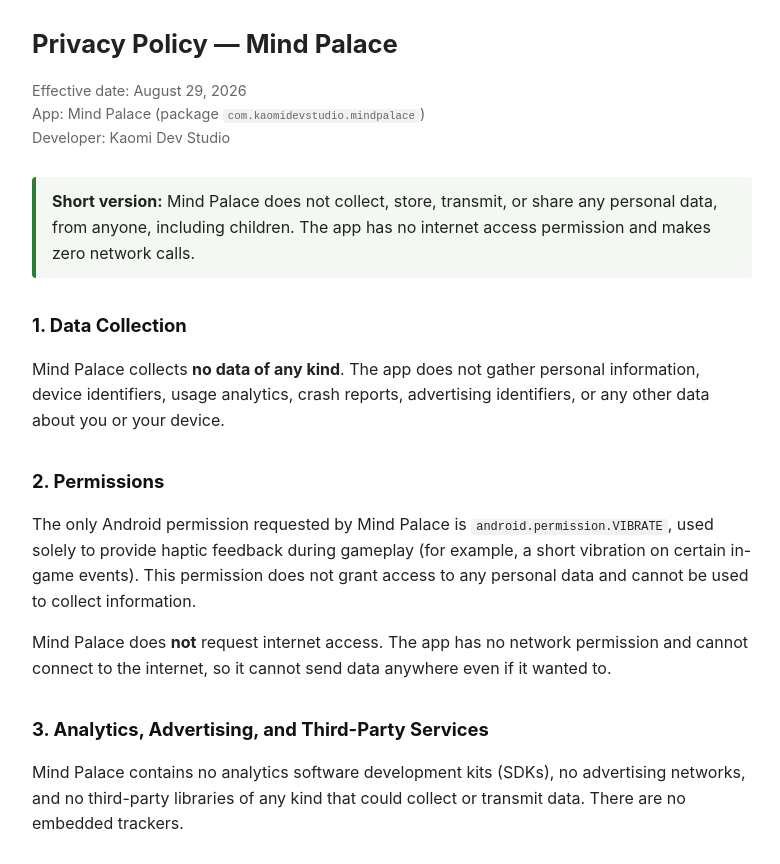
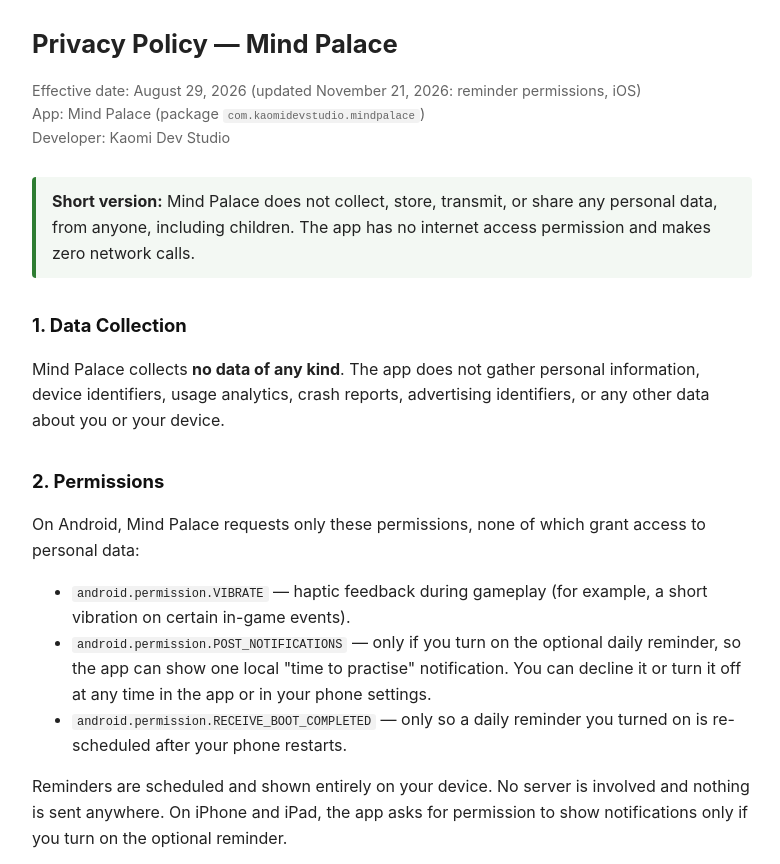
Before and after one commit to kaomilim/mindpalace-privacy, a plain HTML site: page index.html in a window 1280 px wide. Shown: the top 864 px of the page, without its empty margins (248-1028 px from the left). Drawn offline with Linux system fonts and the light colour scheme.

Commit message:
Privacy policy: list reminder permissions (notifications, boot) and iOS note

```diff
--- a/index.html
+++ b/index.html
@@ -52,7 +52,7 @@
 </style>
 
 <h1>Privacy Policy — Mind Palace</h1>
-<p class="meta">Effective date: August 29, 2026<br>
+<p class="meta">Effective date: August 29, 2026 (updated November 21, 2026: reminder permissions, iOS)<br>
 App: Mind Palace (package <code>com.kaomidevstudio.mindpalace</code>)<br>
 Developer: Kaomi Dev Studio</p>
 
@@ -67,9 +67,14 @@ device identifiers, usage analytics, crash reports, advertising identifiers, or
 or your device.</p>
 
 <h2>2. Permissions</h2>
-<p>The only Android permission requested by Mind Palace is <code>android.permission.VIBRATE</code>, used
-solely to provide haptic feedback during gameplay (for example, a short vibration on certain in-game events).
-This permission does not grant access to any personal data and cannot be used to collect information.</p>
+<p>On Android, Mind Palace requests only these permissions, none of which grant access to personal data:</p>
+<ul>
+  <li><code>android.permission.VIBRATE</code> — haptic feedback during gameplay (for example, a short vibration on certain in-game events).</li>
+  <li><code>android.permission.POST_NOTIFICATIONS</code> — only if you turn on the optional daily reminder, so the app can show one local "time to practise" notification. You can decline it or turn it off at any time in the app or in your phone settings.</li>
+  <li><code>android.permission.RECEIVE_BOOT_COMPLETED</code> — only so a daily reminder you turned on is re-scheduled after your phone restarts.</li>
+</ul>
+<p>Reminders are scheduled and shown entirely on your device. No server is involved and nothing is sent anywhere.
+On iPhone and iPad, the app asks for permission to show notifications only if you turn on the optional reminder.</p>
 <p>Mind Palace does <strong>not</strong> request internet access. The app has no network permission and
 cannot connect to the internet, so it cannot send data anywhere even if it wanted to.</p>
 
```
